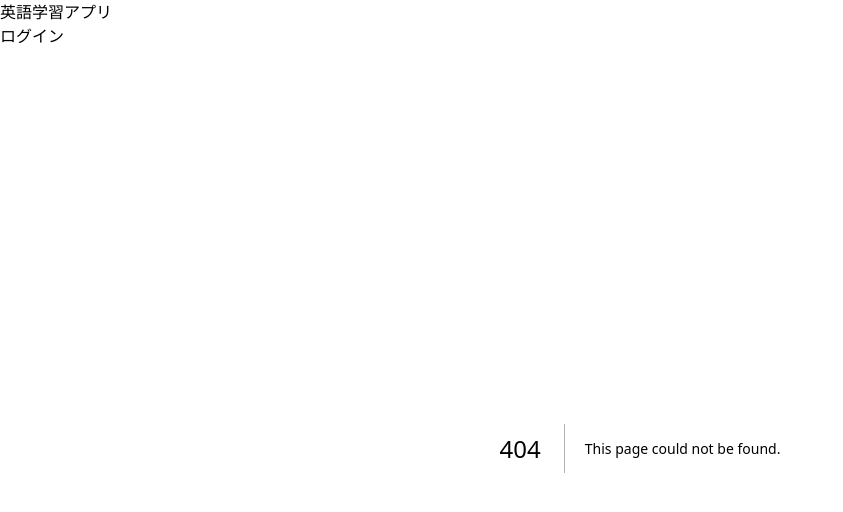
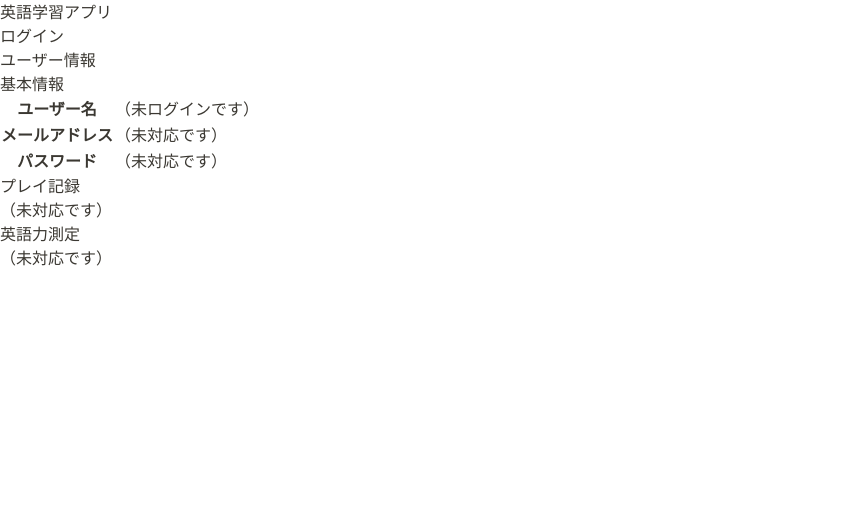
Before and after one commit to hashin2425/relic-contest-2024, a Next.js app in the folder frontend/: page /user in a window 1280 px wide. Before the commit this address had no page. Shown: the top 512 px of the page, without its empty margins (0-843 px from the left). Built offline with nearby package versions, Linux system fonts and the light colour scheme; no server answers.

Commit message:
feat: ユーザー情報を確認するページを追加する

```diff
--- /dev/null
+++ b/frontend/src/app/user/page.tsx
@@ -0,0 +1,59 @@
+"use client";
+
+import React, { useEffect, useState } from "react";
+
+export default function UserPage() {
+  const [username, setUsername] = useState("");
+
+  useEffect(() => {
+    const fetchUserData = async () => {
+      try {
+        const response = await fetch("/api/auth/me", {
+          headers: {
+            Authorization: `Bearer ${localStorage.getItem("token")}`,
+          },
+        });
+        const data = await response.json();
+        if (response.ok) {
+          setUsername(data.id);
+        }
+      } catch (error) {
+        console.error("Failed to fetch user data:", error);
+      }
+    };
+
+    fetchUserData();
+  }, []);
+
+  return (
+    <main className="flex justify-center p-4">
+      <div className="p-4 bg-white w-1/2 min-w-96 border rounded">
+        <h1 className="text-3xl font-bold">ユーザー情報</h1>
+
+        <h2 className="text-2xl font-bold py-4">基本情報</h2>
+        <table className="w-full">
+          <tbody>
+            <tr>
+              <th className="py-1 px-2 bg-gray-100 text-left w-40">ユーザー名</th>
+              <td className="py-1 px-2">{username === "" ? "（未ログインです）" : username}</td>
+            </tr>
+            <tr className="border-t">
+              <th className="py-1 px-2 bg-gray-100 text-left w-40">メールアドレス</th>
+              <td className="py-1 px-2">（未対応です）</td>
+            </tr>
+            <tr className="border-t">
+              <th className="py-1 px-2 bg-gray-100 text-left w-40">パスワード</th>
+              <td className="py-1 px-2">（未対応です）</td>
+            </tr>
+          </tbody>
+        </table>
+
+        <h2 className="text-2xl font-bold py-4">プレイ記録</h2>
+        <p>（未対応です）</p>
+
+        <h2 className="text-2xl font-bold py-4">英語力測定</h2>
+        <p>（未対応です）</p>
+      </div>
+    </main>
+  );
+}
```
